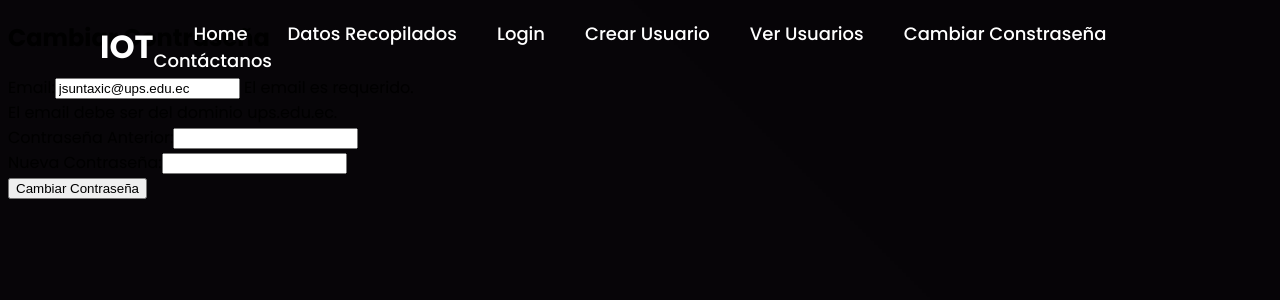
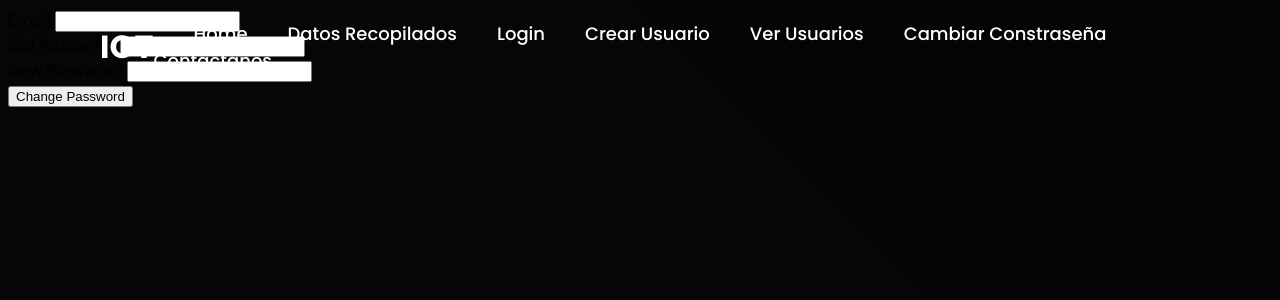
Before and after one commit to steven20012500/login, an Angular app: page /changePass in a window 1280 px wide. Shown: the top 300 px of the page. Built offline with nearby package versions, Linux system fonts and the light colour scheme.

Commit message:
changeP2

```diff
--- a/src/app/change-pass/change-pass.component.html
+++ b/src/app/change-pass/change-pass.component.html
@@ -1,20 +1,16 @@
-<div>
-    <h2>Cambiar Contraseña</h2>
-    <form #changePasswordForm="ngForm" (ngSubmit)="onChangePassword(changePasswordForm)">
+<!-- src/app/components/change-password/change-password.component.html -->
+<form #changePasswordForm="ngForm" (ngSubmit)="onSubmit(changePasswordForm)">
     <div>
       <label for="username">Email:</label>
-        <input type="email" id="username" name="username" [(ngModel)]="changePasswordData.username" required pattern="^[a-zA-Z0-9._%+-]+@ups\.edu\.ec$">
-          El email es requerido.
-        </div>
-          El email debe ser del dominio ups.edu.ec.
-      <div>
-        <label for="oldPassword">Contraseña Anterior:</label>
-        <input type="password" id="oldPassword" name="oldPassword" [(ngModel)]="changePasswordData.oldPassword" required>
+      <input type="email" id="username" name="username" ngModel required>
     </div>
     <div>
-        <label for="newPassword">Nueva Contraseña:</label>
-        <input type="password" id="newPassword" name="newPassword" [(ngModel)]="changePasswordData.newPassword" required minlength="6">
+      <label for="oldPassword">Old Password:</label>
+      <input type="password" id="oldPassword" name="oldPassword" ngModel required>
     </div>
-      <button type="submit">Cambiar Contraseña</button>
+    <div>
+      <label for="newPassword">New Password:</label>
+      <input type="password" id="newPassword" name="newPassword" ngModel required minlength="6">
+    </div>
+    <button type="submit">Change Password</button>
   </form>
-  </div>
--- a/src/app/change-pass/change-pass.component.ts
+++ b/src/app/change-pass/change-pass.component.ts
@@ -8,20 +8,16 @@ import { NgForm } from '@angular/forms';
   styleUrl: './change-pass.component.css'
 })
 export class ChangePassComponent {
-  changePasswordData = { username: 'jsuntaxic@ups.edu.ec', oldPassword: '', newPassword: '' };
   constructor(private operadorService: OperadorService) { }
-  onChangePassword(form: NgForm): void {
-    if (form.valid) {
-      this.operadorService.changePassword(this.changePasswordData.username, this.changePasswordData.oldPassword, this.changePasswordData.newPassword)
-        .subscribe(
-          response => {
-            alert('Contraseña cambiada exitosamente');
-            form.resetForm();
-          },
-          error => {
-            alert('Error al cambiar la contraseña: ' + error.message);
-          }
-        );
-    }
+  onSubmit(form: NgForm) {
+    this.operadorService.changePassword(form.value).subscribe(
+      response => {
+        console.log('Contraseña cambiada:', response);
+        form.reset();
+      },
+      error => {
+        console.error('Error al cambiar la contraseña:', error);
+      }
+    );
   }
 }
--- a/src/app/servicios/operador.service.ts
+++ b/src/app/servicios/operador.service.ts
@@ -9,8 +9,7 @@ export class OperadorService {
   private apiUrl = 'http://ec2-18-191-140-37.us-east-2.compute.amazonaws.com:3000/api/usuarios/update-password';  // Ajusta esta URL a tu API
 
   constructor(private http:HttpClient ) { }
-  changePassword(username: string, oldPassword: string, newPassword: string): Observable<any> {
-    const payload = { username, oldPassword, newPassword };
-    return this.http.post(this.apiUrl, payload);
+  changePassword(data: any): Observable<any> {
+    return this.http.post(this.apiUrl, data);
   }
 }
```
Also changed, not shown: 1 other file (tests, documents, lock files or other folders). Lines whose indentation alone changed are shown as unchanged.
